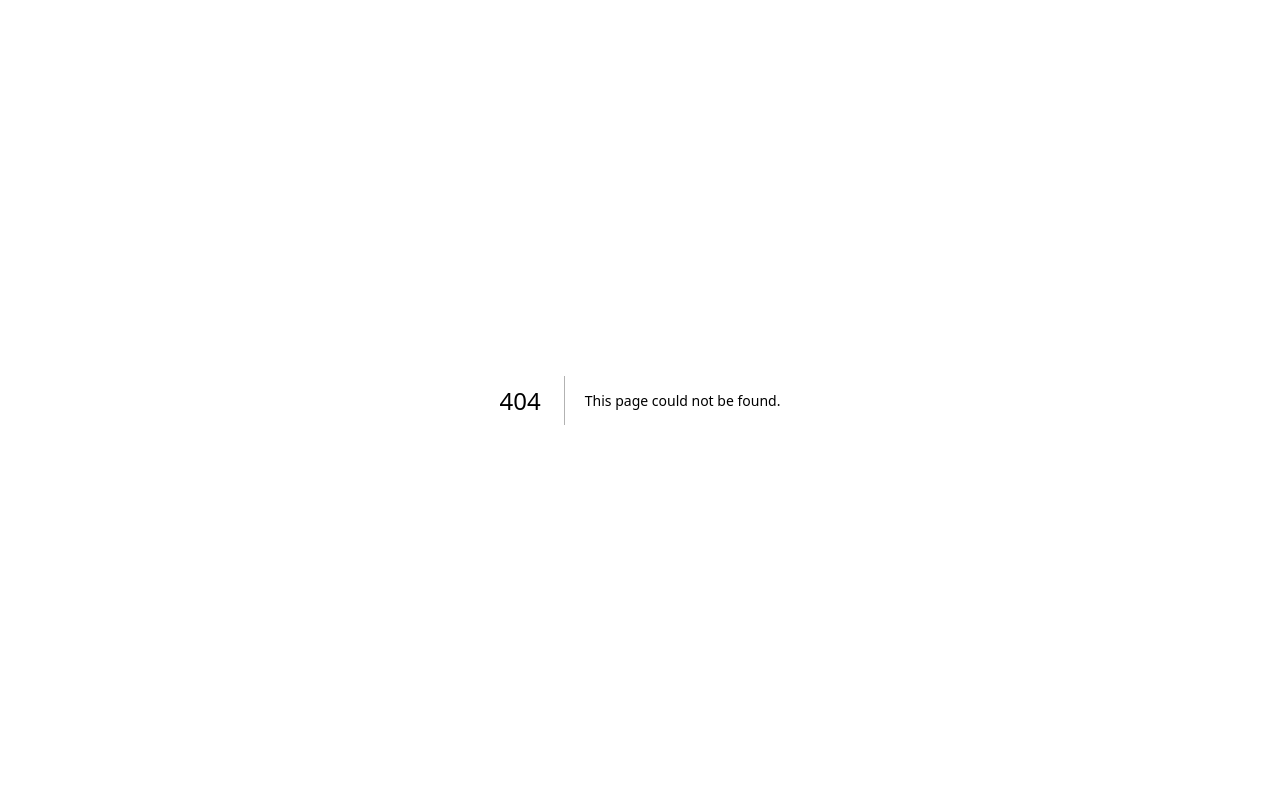
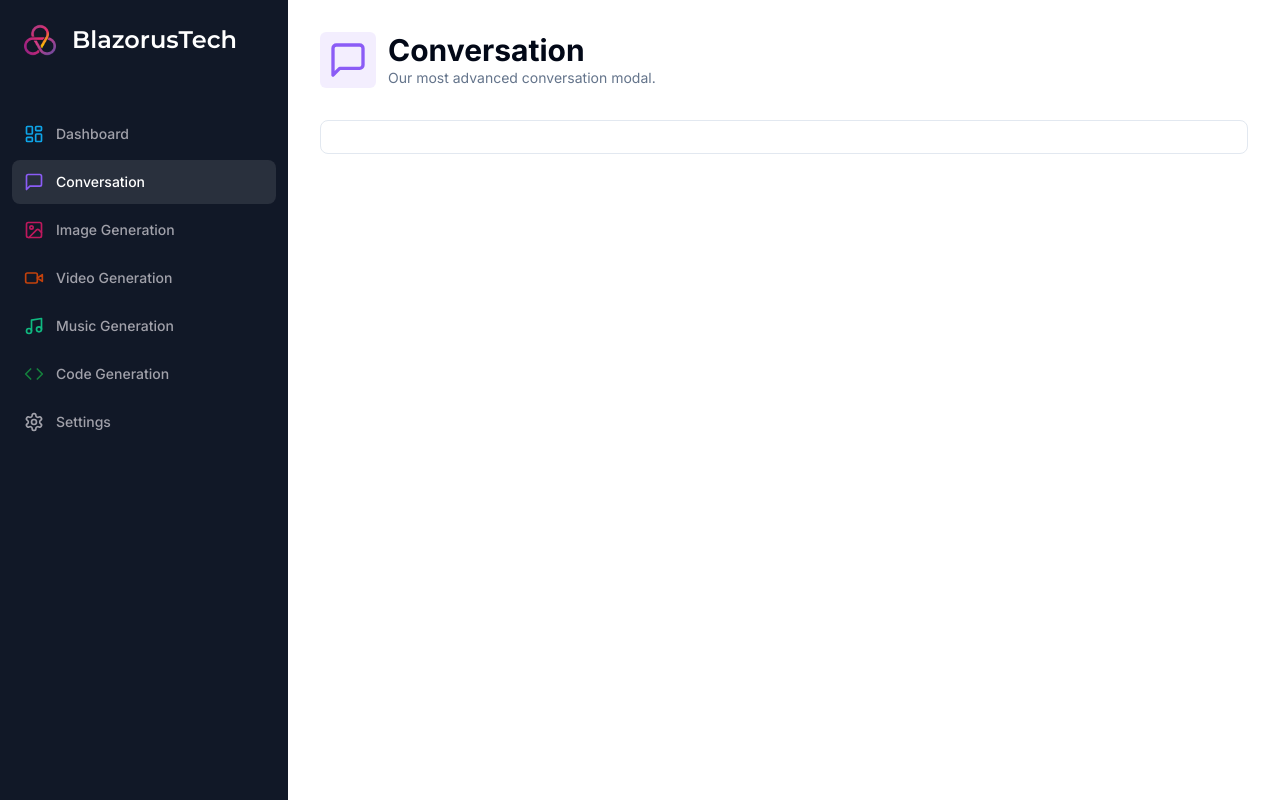
Before and after one commit to Mohit-Mehra/BlazorusTech-AI-SaaS, a Next.js app: page /conversation in a window 1280 px wide. Before the commit this address had no page. Built offline with nearby package versions, Linux system fonts and the light colour scheme.

Commit message:
conversation page

```diff
--- /dev/null
+++ b/app/(dashboard)/(routes)/conversation/constants.ts
@@ -0,0 +1,7 @@
+import * as z from "zod"
+
+export const formSchema = z.object({
+    prompt: z.string().min(1, {
+        message: "Prompt is required"
+    })
+})
--- /dev/null
+++ b/app/(dashboard)/(routes)/conversation/page.tsx
@@ -0,0 +1,48 @@
+"use client";
+
+import * as z from "zod";
+import Heading from "@/components/heading";
+import { MessageSquare } from "lucide-react";
+import { useForm } from "react-hook-form";
+import { formSchema } from "./constants";
+import { zodResolver } from "@hookform/resolvers/zod";
+import { Form } from "@/components/ui/form";
+
+const ConversationPage = () => {
+  const form = useForm<z.infer<typeof formSchema>>({
+    resolver: zodResolver(formSchema),
+    defaultValues: {
+      prompt: "",
+    },
+  });
+
+  const isLoading = form.formState.isSubmitting;
+
+  const onSubmit = async (values: z.infer<typeof formSchema>) => {
+    console.log(values);
+  };
+
+  return (
+    <div>
+      <Heading
+        title="Conversation"
+        description="Our most advanced conversation modal."
+        Icon={MessageSquare}
+        iconColor="text-violet-500"
+        bgColor="bg-violet-500/10"
+      />
+      <div className="px-4 lg:px-8">
+        <div className="">
+          <Form {...form}>
+            <form
+              onSubmit={form.handleSubmit(onSubmit)}
+              className="rounded-lg border w-full p-4 px-3"
+            ></form>
+          </Form>
+        </div>
+      </div>
+    </div>
+  );
+};
+
+export default ConversationPage;
--- /dev/null
+++ b/components/heading.tsx
@@ -0,0 +1,32 @@
+import { cn } from "@/lib/utils";
+import { LucideIcon } from "lucide-react";
+
+interface HeadingProps {
+  title: string;
+  description: string;
+  Icon: LucideIcon;
+  iconColor?: string;
+  bgColor?: string;
+}
+
+const Heading = ({
+  title,
+  description,
+  Icon,
+  iconColor,
+  bgColor,
+}: HeadingProps) => {
+  return (
+    <div className="px-4 lg:px-8 flex items-center gap-x-3 mb-8">
+      <div className={cn("p-2 w-fit rounded-md", bgColor)}>
+        <Icon className={cn("w-10 h-10", iconColor)} />
+      </div>
+      <div>
+        <h2 className="text-3xl font-bold">{title}</h2>
+        <p className="text-sm text-muted-foreground">{description}</p>
+      </div>
+    </div>
+  );
+};
+
+export default Heading;
--- /dev/null
+++ b/components/ui/form.tsx
@@ -0,0 +1,176 @@
+import * as React from "react"
+import * as LabelPrimitive from "@radix-ui/react-label"
+import { Slot } from "@radix-ui/react-slot"
+import {
+  Controller,
+  ControllerProps,
+  FieldPath,
+  FieldValues,
+  FormProvider,
+  useFormContext,
+} from "react-hook-form"
+
+import { cn } from "@/lib/utils"
+import { Label } from "@/components/ui/label"
+
+const Form = FormProvider
+
+type FormFieldContextValue<
+  TFieldValues extends FieldValues = FieldValues,
+  TName extends FieldPath<TFieldValues> = FieldPath<TFieldValues>
+> = {
+  name: TName
+}
+
+const FormFieldContext = React.createContext<FormFieldContextValue>(
+  {} as FormFieldContextValue
+)
+
+const FormField = <
+  TFieldValues extends FieldValues = FieldValues,
+  TName extends FieldPath<TFieldValues> = FieldPath<TFieldValues>
+>({
+  ...props
+}: ControllerProps<TFieldValues, TName>) => {
+  return (
+    <FormFieldContext.Provider value={{ name: props.name }}>
+      <Controller {...props} />
+    </FormFieldContext.Provider>
+  )
+}
+
+const useFormField = () => {
+  const fieldContext = React.useContext(FormFieldContext)
+  const itemContext = React.useContext(FormItemContext)
+  const { getFieldState, formState } = useFormContext()
+
+  const fieldState = getFieldState(fieldContext.name, formState)
+
+  if (!fieldContext) {
+    throw new Error("useFormField should be used within <FormField>")
+  }
+
+  const { id } = itemContext
+
+  return {
+    id,
+    name: fieldContext.name,
+    formItemId: `${id}-form-item`,
+    formDescriptionId: `${id}-form-item-description`,
+    formMessageId: `${id}-form-item-message`,
+    ...fieldState,
+  }
+}
+
+type FormItemContextValue = {
+  id: string
+}
+
+const FormItemContext = React.createContext<FormItemContextValue>(
+  {} as FormItemContextValue
+)
+
+const FormItem = React.forwardRef<
+  HTMLDivElement,
+  React.HTMLAttributes<HTMLDivElement>
+>(({ className, ...props }, ref) => {
+  const id = React.useId()
+
+  return (
+    <FormItemContext.Provider value={{ id }}>
+      <div ref={ref} className={cn("space-y-2", className)} {...props} />
+    </FormItemContext.Provider>
+  )
+})
+FormItem.displayName = "FormItem"
+
+const FormLabel = React.forwardRef<
+  React.ElementRef<typeof LabelPrimitive.Root>,
+  React.ComponentPropsWithoutRef<typeof LabelPrimitive.Root>
+>(({ className, ...props }, ref) => {
+  const { error, formItemId } = useFormField()
+
+  return (
+    <Label
+      ref={ref}
+      className={cn(error && "text-destructive", className)}
+      htmlFor={formItemId}
+      {...props}
+    />
+  )
+})
+FormLabel.displayName = "FormLabel"
+
+const FormControl = React.forwardRef<
+  React.ElementRef<typeof Slot>,
+  React.ComponentPropsWithoutRef<typeof Slot>
+>(({ ...props }, ref) => {
+  const { error, formItemId, formDescriptionId, formMessageId } = useFormField()
+
+  return (
+    <Slot
+      ref={ref}
+      id={formItemId}
+      aria-describedby={
+        !error
+          ? `${formDescriptionId}`
+          : `${formDescriptionId} ${formMessageId}`
+      }
+      aria-invalid={!!error}
+      {...props}
+    />
+  )
+})
+FormControl.displayName = "FormControl"
+
+const FormDescription = React.forwardRef<
+  HTMLParagraphElement,
+  React.HTMLAttributes<HTMLParagraphElement>
+>(({ className, ...props }, ref) => {
+  const { formDescriptionId } = useFormField()
+
+  return (
+    <p
+      ref={ref}
+      id={formDescriptionId}
+      className={cn("text-sm text-muted-foreground", className)}
+      {...props}
+    />
+  )
+})
+FormDescription.displayName = "FormDescription"
+
+const FormMessage = React.forwardRef<
+  HTMLParagraphElement,
+  React.HTMLAttributes<HTMLParagraphElement>
+>(({ className, children, ...props }, ref) => {
+  const { error, formMessageId } = useFormField()
+  const body = error ? String(error?.message) : children
+
+  if (!body) {
+    return null
+  }
+
+  return (
+    <p
+      ref={ref}
+      id={formMessageId}
+      className={cn("text-sm font-medium text-destructive", className)}
+      {...props}
+    >
+      {body}
+    </p>
+  )
+})
+FormMessage.displayName = "FormMessage"
+
+export {
+  useFormField,
+  Form,
+  FormItem,
+  FormLabel,
+  FormControl,
+  FormDescription,
+  FormMessage,
+  FormField,
+}
--- /dev/null
+++ b/components/ui/label.tsx
@@ -0,0 +1,26 @@
+"use client"
+
+import * as React from "react"
+import * as LabelPrimitive from "@radix-ui/react-label"
+import { cva, type VariantProps } from "class-variance-authority"
+
+import { cn } from "@/lib/utils"
+
+const labelVariants = cva(
+  "text-sm font-medium leading-none peer-disabled:cursor-not-allowed peer-disabled:opacity-70"
+)
+
+const Label = React.forwardRef<
+  React.ElementRef<typeof LabelPrimitive.Root>,
+  React.ComponentPropsWithoutRef<typeof LabelPrimitive.Root> &
+    VariantProps<typeof labelVariants>
+>(({ className, ...props }, ref) => (
+  <LabelPrimitive.Root
+    ref={ref}
+    className={cn(labelVariants(), className)}
+    {...props}
+  />
+))
+Label.displayName = LabelPrimitive.Root.displayName
+
+export { Label }
--- a/package.json
+++ b/package.json
@@ -10,7 +10,9 @@
   },
   "dependencies": {
     "@clerk/nextjs": "^4.25.3",
+    "@hookform/resolvers": "^3.3.2",
     "@radix-ui/react-dialog": "^1.0.5",
+    "@radix-ui/react-label": "^2.0.2",
     "@radix-ui/react-slot": "^1.0.2",
     "class-variance-authority": "^0.7.0",
     "clsx": "^2.0.0",
@@ -18,8 +20,10 @@
     "next": "13.5.4",
     "react": "^18",
     "react-dom": "^18",
+    "react-hook-form": "^7.47.0",
     "tailwind-merge": "^1.14.0",
-    "tailwindcss-animate": "^1.0.7"
+    "tailwindcss-animate": "^1.0.7",
+    "zod": "^3.22.4"
   },
   "devDependencies": {
     "@types/node": "^20",
```
Also changed, not shown: 1 other file (tests, documents, lock files or other folders).
